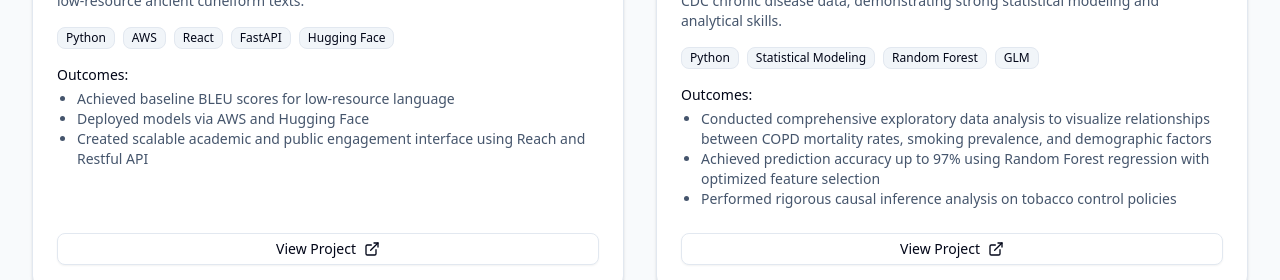
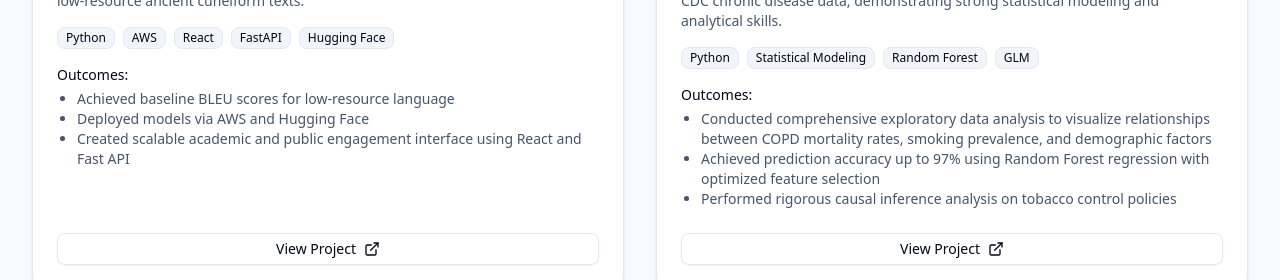
Before and after one commit to AnniePang/website-1, a Next.js app: page / in a window 1280 px wide. Shown: the part 2960-3240 px from the top of the page. Built offline with nearby package versions, Linux system fonts and the light colour scheme.

Commit message:
Updated typo and Skills section

```diff
--- a/app/page.tsx
+++ b/app/page.tsx
@@ -410,7 +410,7 @@ export default function Home() {
                   <ul className="text-sm text-slate-600 dark:text-slate-400 list-disc pl-5 mt-1">
                     <li>Achieved baseline BLEU scores for low-resource language</li>
                     <li>Deployed models via AWS and Hugging Face</li>
-                    <li>Created scalable academic and public engagement interface using Reach and Restful API</li>
+                    <li>Created scalable academic and public engagement interface using React and Fast API</li>
                   </ul>
                 </CardContent>
                 <CardFooter className="pt-0">
@@ -907,7 +907,7 @@ export default function Home() {
               </TabsContent>
               <TabsContent value="other" className="mt-6">
                 <div className="grid grid-cols-2 sm:grid-cols-3 md:grid-cols-4 lg:grid-cols-5 gap-4">
-                  {["Jira", "Confluence", "Git", "Docker", "Agile", "ETL", "Data Visualization"].map((skill) => (
+                  {["Jira", "Confluence", "Git", "Docker", "Agile", "ETL", "Data Visualization", "React", "Fast API"].map((skill) => (
                     <Card
                       key={skill}
                       className="flex flex-col items-center justify-center p-4 h-32 hover:shadow-md transition-shadow duration-300 hover:-translate-y-1 transform transition-transform dark:bg-slate-800 dark:border-slate-700"
```
